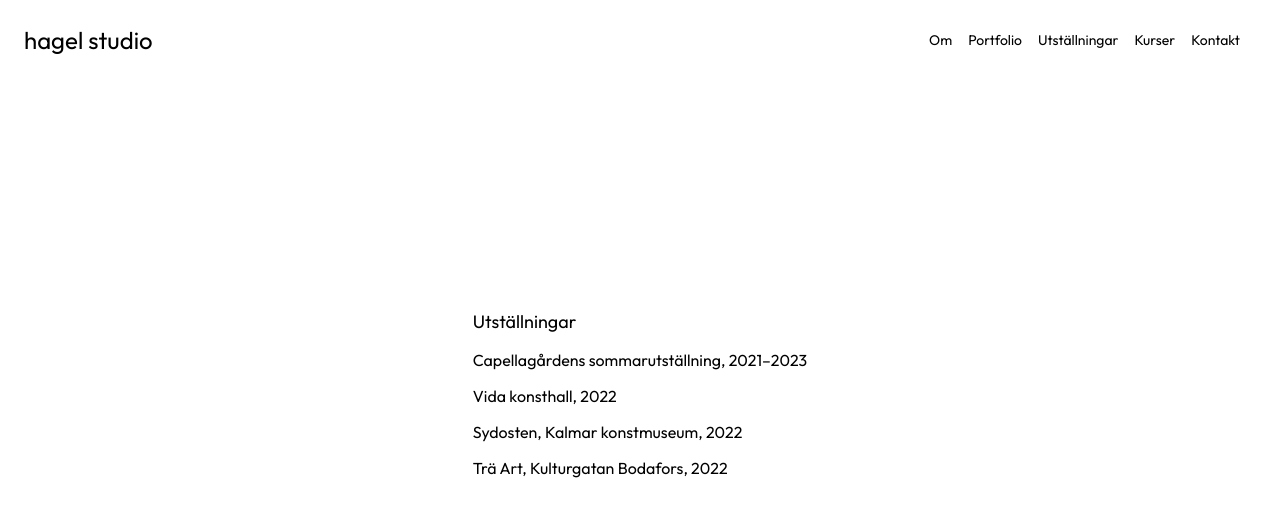
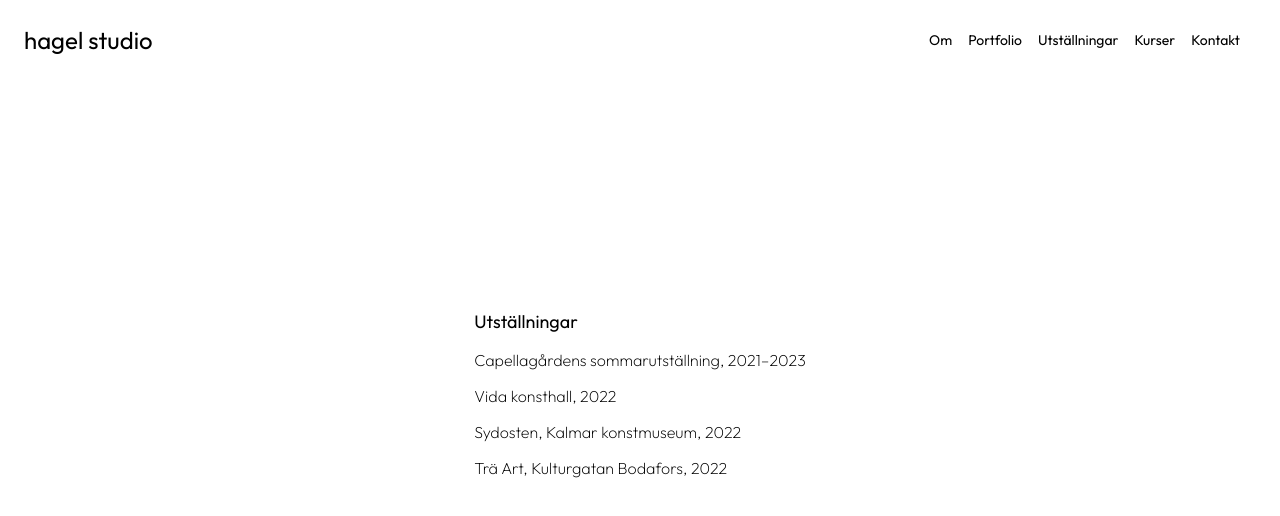
Before and after one commit to fredrik-p/hagelstudio, a Next.js app: page /utstallningar in a window 1280 px wide. Shown: the top 516 px of the page. Built offline with nearby package versions, Linux system fonts and the light colour scheme.

Commit message:
thinner font in some places

```diff
--- a/src/app/om/page.tsx
+++ b/src/app/om/page.tsx
@@ -18,13 +18,13 @@ const About = () => {
             />
           </div>
           <div className="col-span-2 md:col-span-1">
-            <p className="mb-3">
+            <p className="mb-3 font-extralight">
               Någonstans i gränslandet mellan formgivning, möbelsnickeri och skulptural gestaltning går det hitta hagel studios kärna. Störst fokus ligger dock på arbetet i snickeriet som med stolthet bär den svenska hantverkstraditionen vidare. Möblerna som skapas, med sin grund i det skandinaviska formspråket, är tänkta att hålla i generationer.
             </p>
-            <p className="mb-3">
+            <p className="mb-3 font-extralight">
               Jag som står bakom företaget heter Henrik Johansson och har gesällbrev som möbelsnickare från Capellagården. Förutom att verka som möbelsnickare håller jag återkommande i kurser på Capellagården, en plats som ligger mig varmt om hjärtat. Att få dela passionen inför skapandet och då i synnerhet trä är en ynnest.
             </p>
-            <p className="mb-3">
+            <p className="mb-3 font-extralight">
             Välkomna att höra av er om ni har frågor, är intresserade av ett samarbete eller bara vill säga hej!
             </p>
           </div>
--- a/src/app/utstallningar/page.tsx
+++ b/src/app/utstallningar/page.tsx
@@ -7,10 +7,10 @@ const Exhibitions = () => {
             <main className="flex flex-col items-center justify-center md:h-[80vh] max-w-md mx-auto">
                 <div className="p-6">
                     <h2 className="text-lg mb-3">Utställningar</h2>
-                    <p className="mb-3">Capellagårdens sommarutställning, 2021–2023</p>
-                    <p className="mb-3">Vida konsthall, 2022</p>
-                    <p className="mb-3">Sydosten, Kalmar konstmuseum, 2022</p>
-                    <p className="mb-3">Trä Art, Kulturgatan Bodafors, 2022</p>
+                    <p className="mb-3 font-extralight">Capellagårdens sommarutställning, 2021–2023</p>
+                    <p className="mb-3 font-extralight">Vida konsthall, 2022</p>
+                    <p className="mb-3 font-extralight">Sydosten, Kalmar konstmuseum, 2022</p>
+                    <p className="mb-3 font-extralight">Trä Art, Kulturgatan Bodafors, 2022</p>
                 </div>
             </main>
         </>
```
